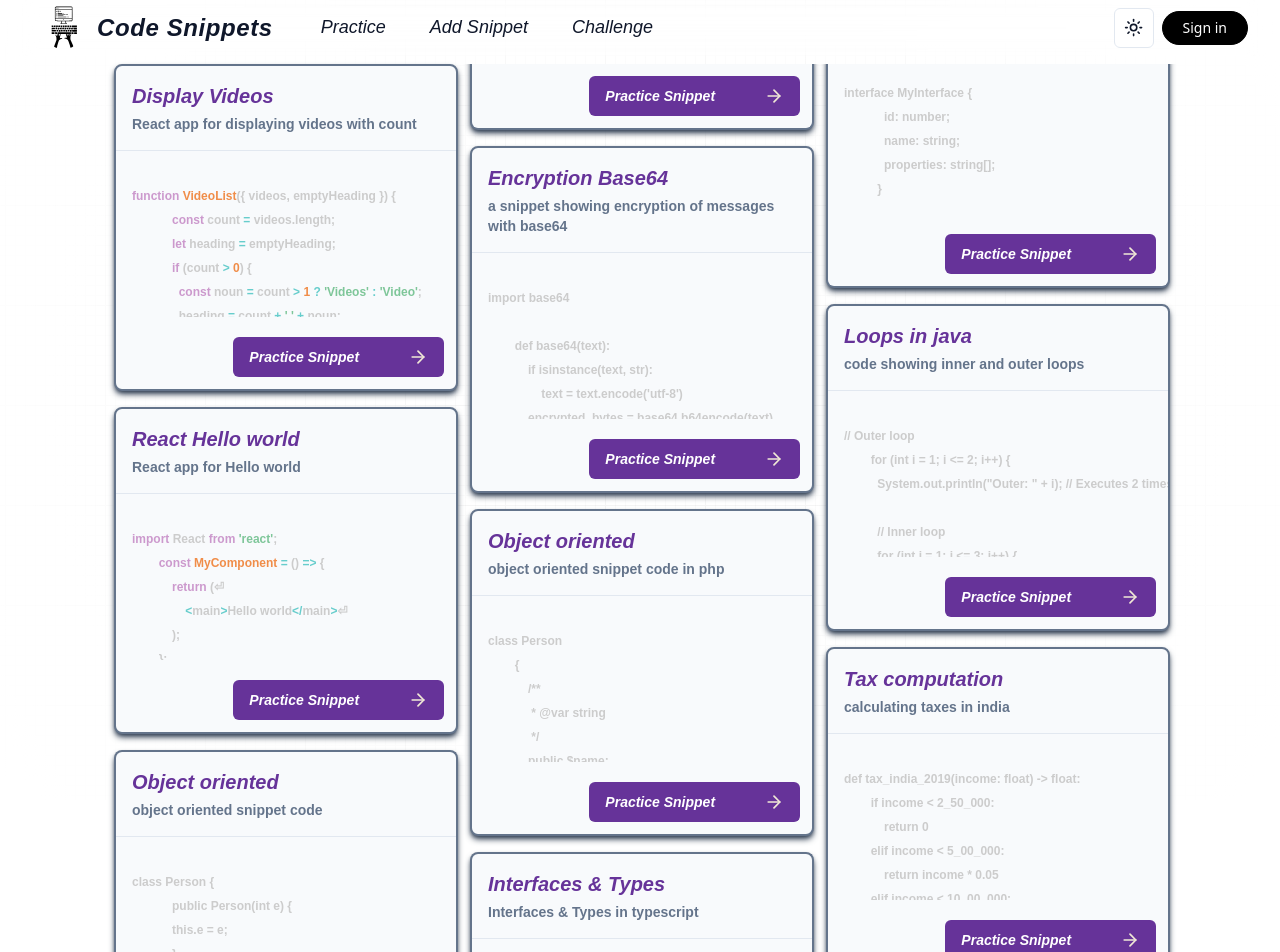
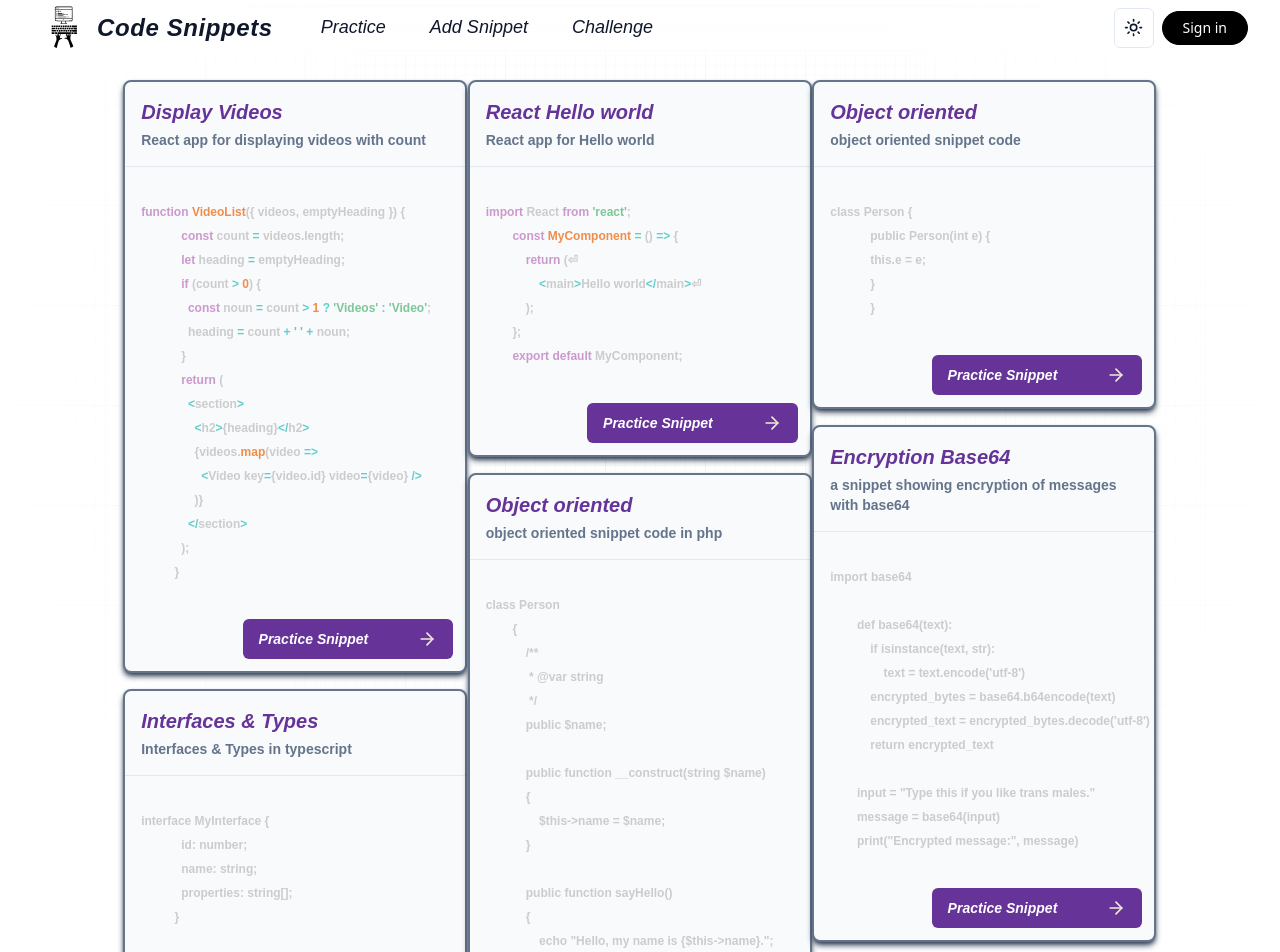
Before and after one commit to Samxx97/Code-Snippets, a Next.js app: page / in a window 1280 px wide. Shown: the top 952 px of the page. Built offline with nearby package versions, Linux system fonts and the light colour scheme; no server answers; a web font is replaced by a local one.

Commit message:
style(frontend): fix masonry style grid for Snippet cards

```diff
--- a/app/page.tsx
+++ b/app/page.tsx
@@ -3,22 +3,21 @@ import { useEffect, useState } from "react";
 import SnippetCard from "@components/snippet-card"
 import snippets from "@prisma/data/snippets"
 import React from "react";
+import Masonry, {ResponsiveMasonry} from "react-responsive-masonry"
 
 const Home = () => {
 
     return (
     <>
-        <section className="flex flex-col flex-wrap">
-            <div className=" columns-3">
+    <div className="w-[85%] my-4">
+    <Masonry columnsCount={3}>
             {snippets.map((snippet) => (
                 <SnippetCard {...snippet}/>
             ))}
-            </div>
+    </Masonry>
 
+    </div>
 
-
-
-        </section>
      </>
 
     )
--- a/components/snippet-card.tsx
+++ b/components/snippet-card.tsx
@@ -28,7 +28,7 @@ const CodeBlock = ({ code, language }: {
    language: string
   }) => {
   return (
-    <pre className="p-5 !overflow-hidden !hover:overflow-scroll !bg-transparent w-[340px] h-[150px]">
+    <pre className="p-5 !overflow-hidden !hover:overflow-scroll !bg-transparent w-[340px]">
       <code className={cn(
         "!font-terminus !font-bold !text-xs twilight",
         language && `language-${language}`
--- a/package.json
+++ b/package.json
@@ -21,6 +21,7 @@
     "@radix-ui/react-select": "^1.2.2",
     "@radix-ui/react-separator": "^1.0.3",
     "@radix-ui/react-slot": "^1.0.2",
+    "@types/react-responsive-masonry": "^2.1.0",
     "autoprefixer": "10.4.14",
     "bcrypt": "^5.1.0",
     "class-variance-authority": "^0.7.0",
@@ -39,6 +40,7 @@
     "react": "18.2.0",
     "react-dom": "18.2.0",
     "react-hook-form": "^7.45.2",
+    "react-responsive-masonry": "^2.1.7",
     "tailwind-merge": "^1.14.0",
     "tailwindcss": "3.3.3",
     "tailwindcss-animate": "^1.0.6",
```
Also changed, not shown: 1 other file (tests, documents, lock files or other folders).
